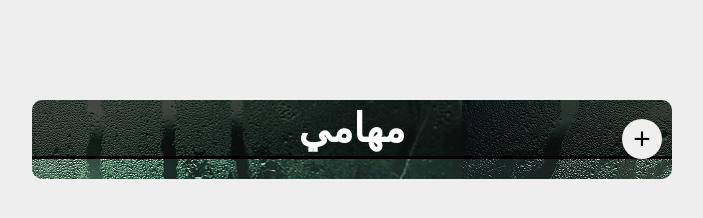
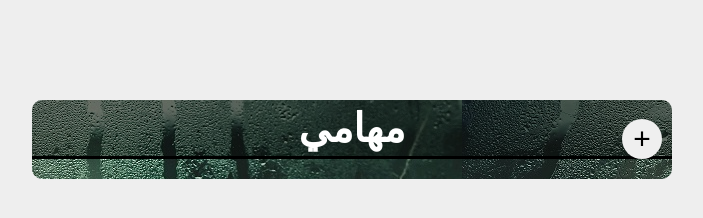
Before and after one commit to Maxii109/task3, a plain HTML site: page index.html in a window 1280 px wide. Shown: the whole page, without its empty margins (288-991 px from the left). Drawn offline with nearby package versions, Linux system fonts and the light colour scheme; a web font is replaced by a local one.

Commit message:
Add files via upload

```diff
--- a/style.css
+++ b/style.css
@@ -19,6 +19,7 @@
     justify-content: center;
     margin-top: 100px;
     /* height: 100vh; */
+
 }
 .main{
 
@@ -29,6 +30,8 @@
     overflow: hidden;
     padding-bottom: 20px;
 
+
+
 }
 
 #tasks{
@@ -36,7 +39,7 @@
     overflow-y: auto;
 }
 .title{
-    background-color: hsla(0, 0%, 0%, 0.604);
+    background-color: hsla(0, 0%, 0%, 0.404);
     width: 100%;
     text-align: center;
     padding: 5px 0;
```
